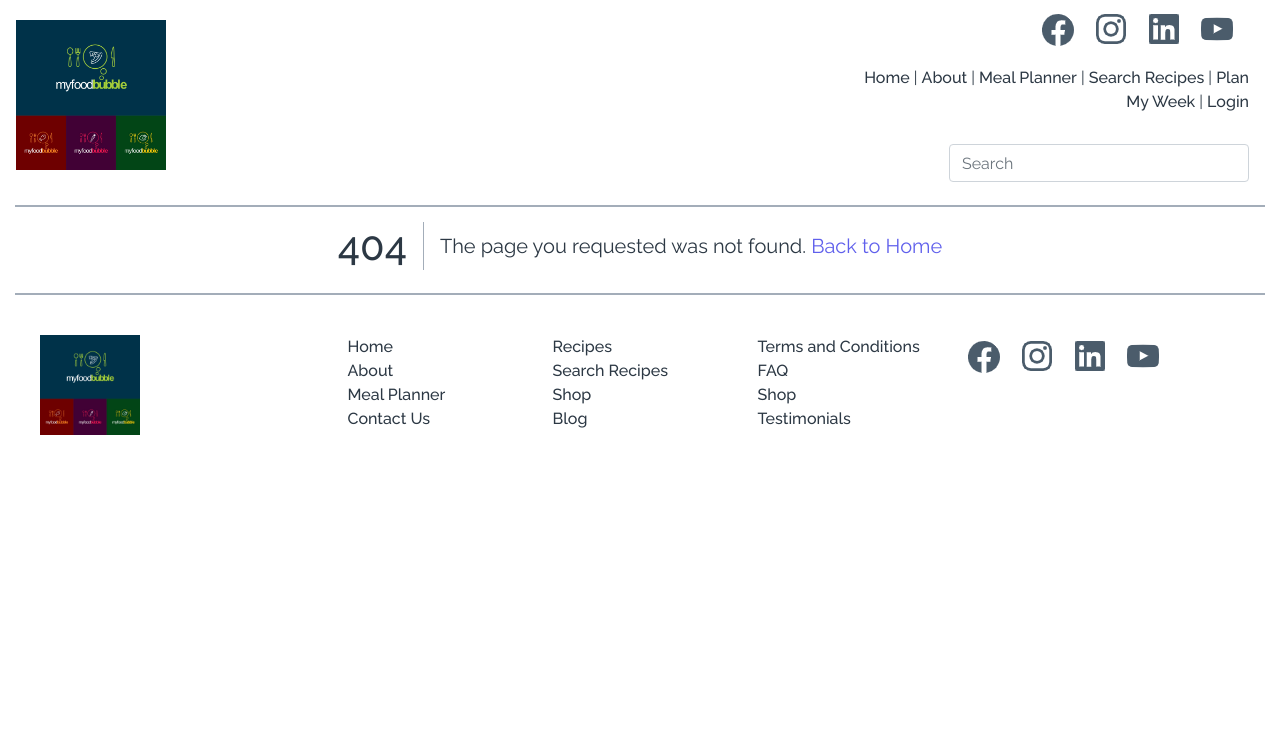
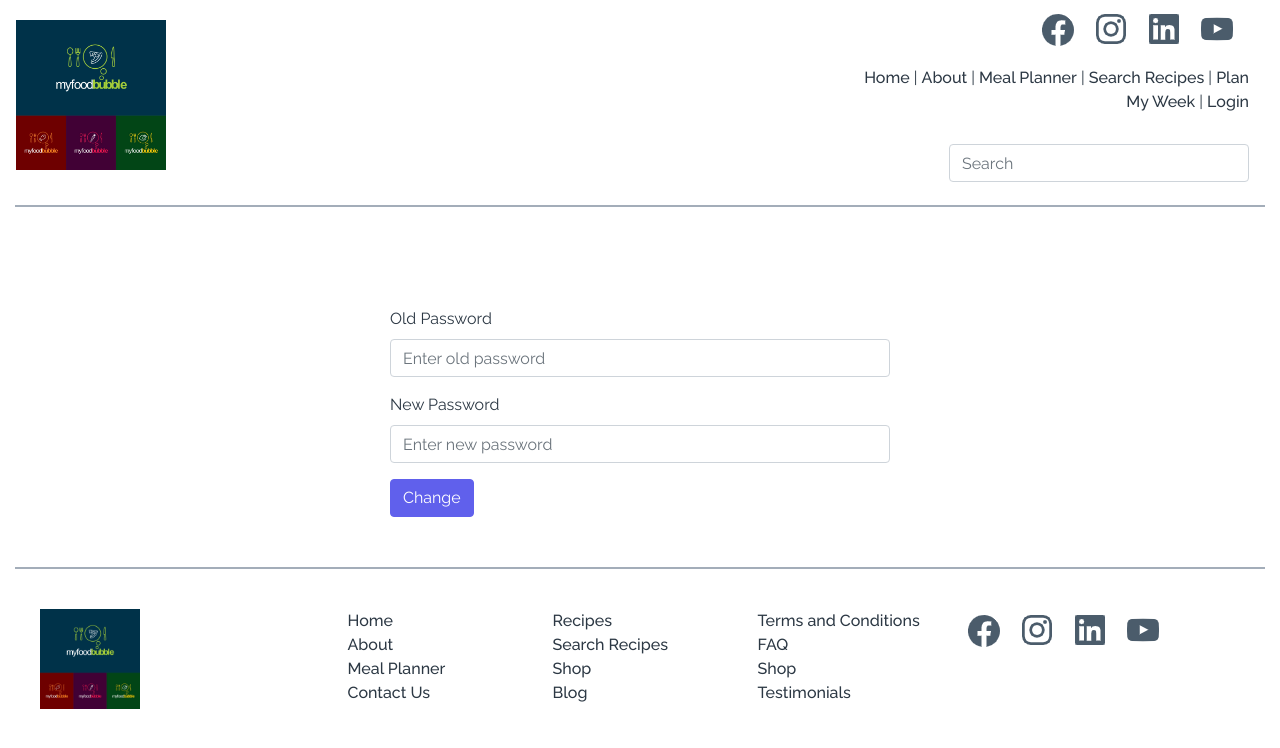
Before and after one commit to ammarjussa/foodbubble, a React (Create React App) app: page /forgotPass in a window 1280 px wide. Shown: the top 748 px of the page. Built offline with nearby package versions, Linux system fonts and the light colour scheme.

Commit message:
Forgot password added

```diff
--- a/src/Routes.js
+++ b/src/Routes.js
@@ -3,6 +3,7 @@ import { BrowserRouter as Router, Switch, Route } from 'react-router-dom';
 import AppHeader from './components/Layout/Header';
 import Login from './components/Auth/Login';
 import Register from './components/Auth/Register';
+import ForgotPassword from './components/Auth/ForgotPassword';
 import NotFound from './components/Layout/NotFound';
 import Footer from './components/Layout/Footer';
 import About from './components/About/About';
@@ -63,6 +64,7 @@ function AppRoutes() {
         <Route path="/voice" component={VoiceSearch} />
         <Route path="/sync" component={SyncCalendar} />
         <Route path="/recipe" component={Recipe} />
+        <Route path="/forgotPass" component={ForgotPassword} />
         <Route path="*" component={NotFound} />
       </Switch>
       <Footer />
--- /dev/null
+++ b/src/actions/index.js
@@ -0,0 +1,14 @@
+import { SIGN_IN_USER, SIGN_OUT_USER } from './types';
+
+export const login = (user) => {
+  return {
+    type: SIGN_IN_USER,
+    payload: user,
+  };
+};
+
+export const logout = () => {
+  return {
+    type: SIGN_OUT_USER,
+  };
+};
--- /dev/null
+++ b/src/actions/types.js
@@ -0,0 +1,2 @@
+export const SIGN_IN_USER = 'SIGN_IN_USER';
+export const SIGN_OUT_USER = 'SIGN_OUT_USER';
--- a/src/assets/styles/_layout.scss
+++ b/src/assets/styles/_layout.scss
@@ -76,3 +76,13 @@ footer {
   margin: 15px;
   border-bottom: 2px solid $border-color;
 }
+
+.signout {
+  color: $font-color;
+  font-weight: $font-weight-heavy;
+  cursor: pointer;
+
+  &:hover {
+    text-decoration: underline;
+  }
+}
--- a/src/axios.js
+++ b/src/axios.js
@@ -1,8 +1,7 @@
 import axios from 'axios';
 
 const instance = axios.create({
-  baseURL:
-    'https://d032-59-103-138-54.ngrok.io/swagger-ui/index.html?configUrl=/v3/api-docs/swagger-config',
+  baseURL: 'http://c2e8-59-103-138-54.ngrok.io',
 });
 
 export default instance;
--- /dev/null
+++ b/src/components/Auth/ForgotPassword.js
@@ -0,0 +1,48 @@
+import React, { useState } from 'react';
+import { Button, Form, Col } from 'react-bootstrap';
+import { useHistory } from 'react-router-dom';
+
+const ForgotPassword = () => {
+  const history = useHistory();
+
+  const [oldPassword, setOldPassword] = useState('');
+  const [newPassword, setNewPassword] = useState('');
+
+  const onSubmit = () => {
+    history.push('/login');
+  };
+
+  return (
+    <div className="login-component">
+      <Form>
+        <Form.Row>
+          <Form.Group as={Col} controlId="formGridEmail">
+            <Form.Label>Old Password</Form.Label>
+            <Form.Control
+              onChange={(e) => setOldPassword(e.target.value)}
+              value={oldPassword}
+              type="password"
+              placeholder="Enter old password"
+            />
+          </Form.Group>
+        </Form.Row>
+        <Form.Row>
+          <Form.Group as={Col} controlId="formGridPassword">
+            <Form.Label>New Password</Form.Label>
+            <Form.Control
+              type="password"
+              value={newPassword}
+              onChange={(e) => setNewPassword(e.target.value)}
+              placeholder="Enter new password"
+            />
+          </Form.Group>
+        </Form.Row>
+        <Button type="submit" onClick={onSubmit}>
+          Change
+        </Button>
+      </Form>
+    </div>
+  );
+};
+
+export default ForgotPassword;
--- a/src/components/Auth/Login.js
+++ b/src/components/Auth/Login.js
@@ -3,8 +3,12 @@ import { Button, Form, Col } from 'react-bootstrap';
 import { Link } from 'react-router-dom';
 import { useHistory } from 'react-router-dom';
 import axios from '../../axios';
+import { useDispatch } from 'react-redux';
+import { login } from '../../actions';
 
 const Login = () => {
+  const dispatch = useDispatch();
+
   const [email, setEmail] = useState('');
   const [password, setPassword] = useState('');
 
@@ -12,16 +16,20 @@ const Login = () => {
 
   const onSubmit = async (e) => {
     e.preventDefault();
-    try {
-      const response = await axios.post('/user', {
-        email,
-        password,
-      });
-      alert(response);
-      history.push('/login');
-    } catch (err) {
-      alert(err);
+    // try {
+    //   const response = await axios.post('/auth/login', {
+    //     email,
+    //     password,
+    //   });
+    //   alert(response);
+    //   history.push('/');
+    // } catch (err) {
+    //   alert(err);
+    // }
+    if (email === 'ammar') {
+      dispatch(login({ email, password }));
     }
+    history.push('/');
   };
 
   return (
@@ -56,6 +64,9 @@ const Login = () => {
       <div className="txt-register">
         Don't have an account? <Link to="/register">Register</Link>
       </div>
+      <div className="txt-register">
+        <Link to="/forgotPass">Forgotten password?</Link>
+      </div>
     </div>
   );
 };
--- a/src/components/Auth/Register.js
+++ b/src/components/Auth/Register.js
@@ -15,14 +15,23 @@ const Register = () => {
   const onSubmit = async (e) => {
     e.preventDefault();
 
+    const headers = {
+      'Content-Type': 'application/json',
+      'Access-Control-Allow-Origin': '*',
+    };
+
     try {
-      const response = await axios.post('/user', {
-        firstName,
-        lastName,
-        email,
-        password,
-      });
-      alert(response);
+      const response = await axios.post(
+        '/user/',
+        { headers: headers },
+        {
+          name: firstName + ' ' + lastName,
+          email,
+          password,
+        }
+      );
+
+      console.log(response);
       history.push('/login');
     } catch (err) {
       alert(err);
--- a/src/components/Layout/Header.js
+++ b/src/components/Layout/Header.js
@@ -1,4 +1,4 @@
-import React from 'react';
+import React, { useState, useEffect } from 'react';
 import { Link } from 'react-router-dom';
 import { Form, FormControl, Navbar } from 'react-bootstrap';
 import logo from '../../assets/images/logo.png';
@@ -7,8 +7,28 @@ import iconLinkedIn from '../../assets/images/social-linkedin.png';
 import iconInstagram from '../../assets/images/social-instagram.png';
 import iconYoutube from '../../assets/images/social-youtube.png';
 import Separator from './Separator';
+import { useSelector, useDispatch } from 'react-redux';
+import { logout } from '../../actions';
+import { useHistory } from 'react-router-dom';
 
 const AppHeader = () => {
+  const state = useSelector((state) => state.auth);
+  const dispatch = useDispatch();
+  const history = useHistory();
+  const [login, setLogin] = useState(false);
+
+  const signOut = (e) => {
+    e.preventDefault();
+    dispatch(logout);
+    setLogin(false);
+    history.push('/login');
+  };
+
+  useEffect(() => {
+    if (state.isLoggedIn) setLogin(true);
+    else setLogin(false);
+  }, [state.isLoggedIn]);
+
   return (
     <>
       <Navbar className="justify-content-between">
@@ -40,7 +60,14 @@ const AppHeader = () => {
           <div class="nav-links">
             <Link to="/">Home</Link> | <Link to="/about">About </Link> |{' '}
             <Link to="/planner">Meal Planner</Link> | <Link to="/search">Search Recipes</Link> |{' '}
-            <Link to="/">Plan My Week</Link> | <Link to="/login">Login</Link>
+            <Link to="/">Plan My Week</Link> |{' '}
+            {login ? (
+              <span className="signout" onClick={signOut}>
+                Sign Out
+              </span>
+            ) : (
+              <Link to="/login">Login</Link>
+            )}
           </div>
 
           <Form className="header-search">
--- a/src/reducers/auth.js
+++ b/src/reducers/auth.js
@@ -1,7 +1,13 @@
-export const initialState = { isLoggedIn: false, user: null };
+import { SIGN_IN_USER, SIGN_OUT_USER } from '../actions/types';
+
+const initialState = { isLoggedIn: false, user: null };
 
 function authReducer(state = initialState, action) {
   switch (action.type) {
+    case SIGN_IN_USER:
+      return { isLoggedIn: true, user: action.payload };
+    case SIGN_OUT_USER:
+      return { isLoggedIn: false, user: null };
     default:
       return state;
   }
```
